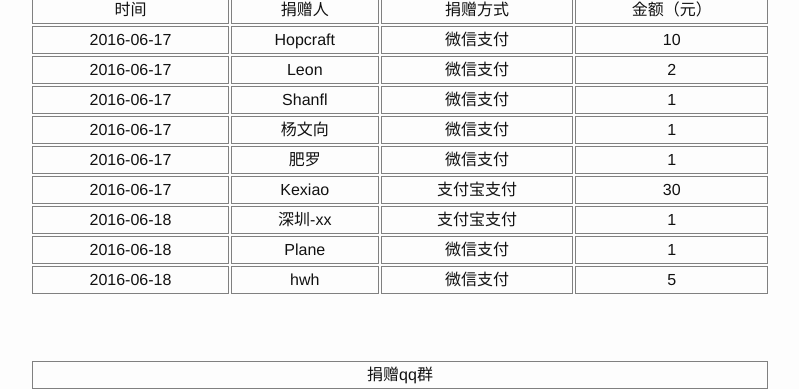
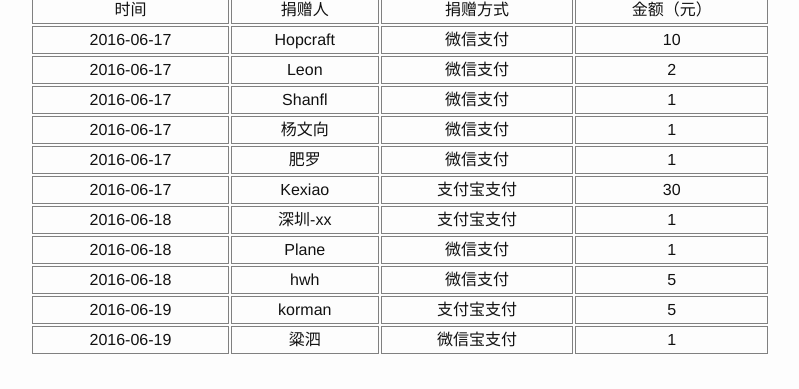
Before and after one commit to guoyu07/skynetclub.github.io, a Jekyll site: the page built from donate.md, in a window 1280 px wide and 900 px high, scrolled down 953 px, cut to the strip 0-389 px from the top of the window. Shown: the whole strip, without its empty margins (240-1039 px from the left). Built offline with Jekyll 4.4.1, drawn with Linux system fonts in a browser that asks for light colours; comment, search, counter and statistics services are not loaded.

Commit message:
Update donate.md

```diff
--- a/donate.md
+++ b/donate.md
@@ -96,6 +96,18 @@ qq支付需要加群后方可支付
 <td>微信支付</td>
 <td>5</td>
 </tr>
+<tr>
+<td>2016-06-19</td>
+<td>korman</td>
+<td>支付宝支付</td>
+<td>5</td>
+</tr>
+<tr>
+<td>2016-06-19</td>
+<td>粱泗</td>
+<td>微信宝支付</td>
+<td>1</td>
+</tr>
 </table>
 
 <br/><br/>
```
